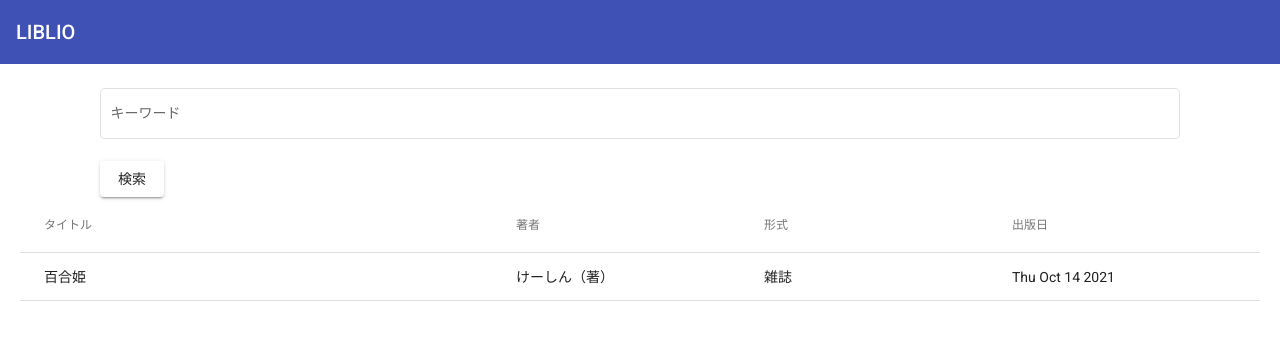
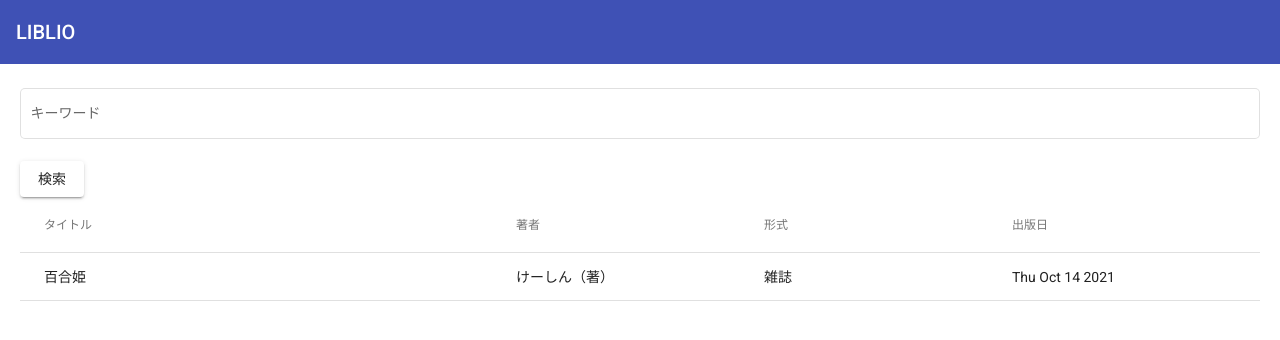
Before and after one commit to dkurata38/liblio-app, an Angular app in the folder front-app/: page / in a window 1280 px wide. Shown: the top 340 px of the page. Built offline with nearby package versions, Linux system fonts and the light colour scheme.

Commit message:
BookSearchComponentからBookSearchFormComponentを呼び出し

```diff
--- a/front-app/src/app/presentation/pages/books-search/books-search.component.html
+++ b/front-app/src/app/presentation/pages/books-search/books-search.component.html
@@ -3,15 +3,7 @@
 </mat-toolbar>
 
 <div class="container">
-  <form class="search-form" [formGroup]="searchForm" style="max-width: 1080px; margin: 0 auto;">
-    <mat-form-field appearance="outline" style="width: 100%">
-      <mat-label>キーワード</mat-label>
-      <input matInput type="search" formControlName="keyword">
-    </mat-form-field>
-    <button mat-raised-button>検索</button>
-  </form>
-
+  <app-book-search-form (submitted)="search($event)"></app-book-search-form>
   <app-book-table [books]="books$ | async"></app-book-table>
-
-  <p>{{searchForm.get('keyword')?.value}}</p>
+  <p>{{value.keyword}}</p>
 </div>
--- a/front-app/src/app/presentation/pages/books-search/books-search.component.sass
+++ b/front-app/src/app/presentation/pages/books-search/books-search.component.sass
@@ -1,2 +1,6 @@
 .container
   padding: 20px 20px 0
+
+  app-book-search-form
+    max-width: 1080px
+    margin: 0 auto
--- a/front-app/src/app/presentation/pages/books-search/books-search.component.ts
+++ b/front-app/src/app/presentation/pages/books-search/books-search.component.ts
@@ -1,7 +1,7 @@
 import {Component, OnInit} from '@angular/core';
 import {Book} from "./books-search.model";
-import {FormBuilder, FormGroup} from "@angular/forms";
 import {Observable, of} from "rxjs";
+import {BookSearchFormValue} from "./presenter/book-search-form/book-search-form.model";
 
 @Component({
   selector: 'app-books-search',
@@ -10,14 +10,13 @@ import {Observable, of} from "rxjs";
 })
 export class BooksSearchComponent implements OnInit {
 
-  searchForm: FormGroup;
-
   books$!: Observable<Book[]>;
 
-  constructor(private readonly formBuilder: FormBuilder) {
-    this.searchForm = formBuilder.group({
-      keyword: ''
-    });
+  value: BookSearchFormValue = {
+    keyword: ''
+  };
+
+  constructor() {
   }
 
   ngOnInit(): void {
@@ -32,4 +31,8 @@ export class BooksSearchComponent implements OnInit {
       publishedOn: new Date(Date.parse('2021-10-14')),
     }]);
   }
+
+  search(event: BookSearchFormValue): void {
+    this.value = event;
+  }
 }
--- a/front-app/src/app/presentation/pages/books-search/presenter/book-search-form/book-search-form.module.ts
+++ b/front-app/src/app/presentation/pages/books-search/presenter/book-search-form/book-search-form.module.ts
@@ -11,6 +11,9 @@ import {MatButtonModule} from "@angular/material/button";
   declarations: [
     BookSearchFormComponent
   ],
+  exports: [
+    BookSearchFormComponent
+  ],
   imports: [
     CommonModule,
     ReactiveFormsModule,
```
Also changed, not shown: front-app/src/app/presentation/pages/books-search/books-search.module.ts (+3 -8 lines).
